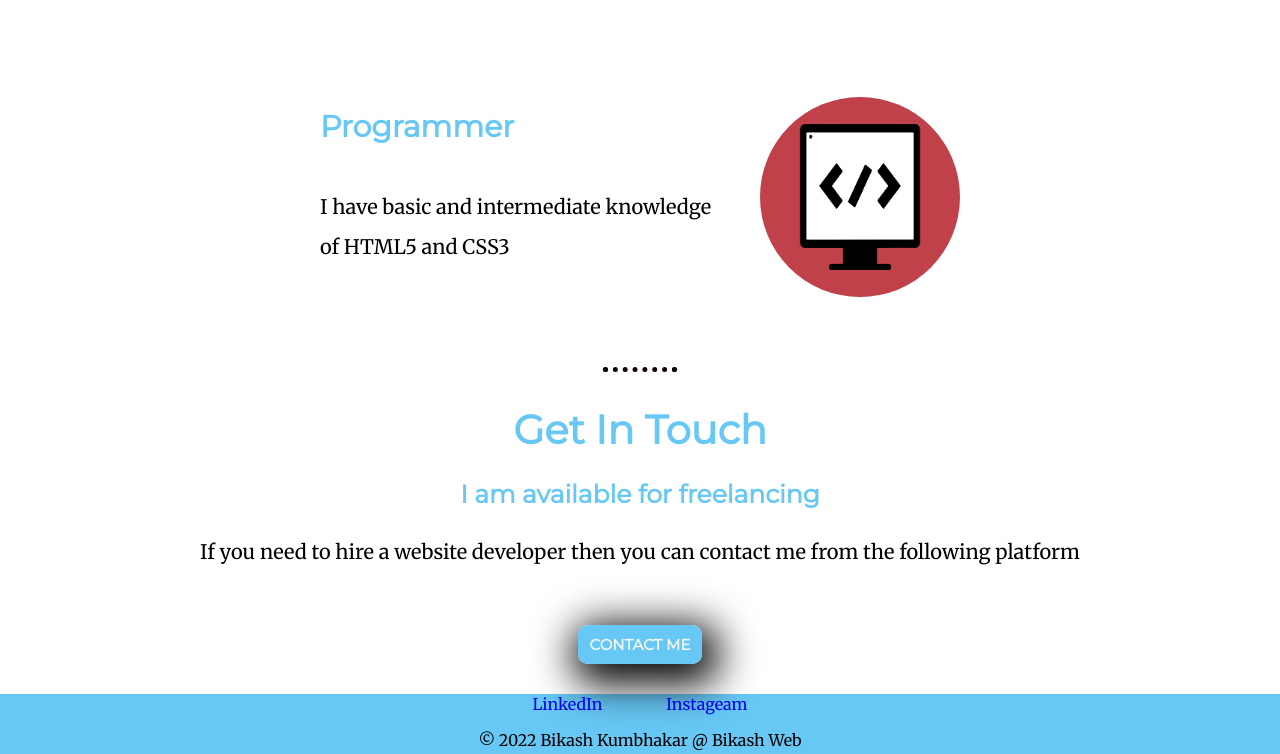
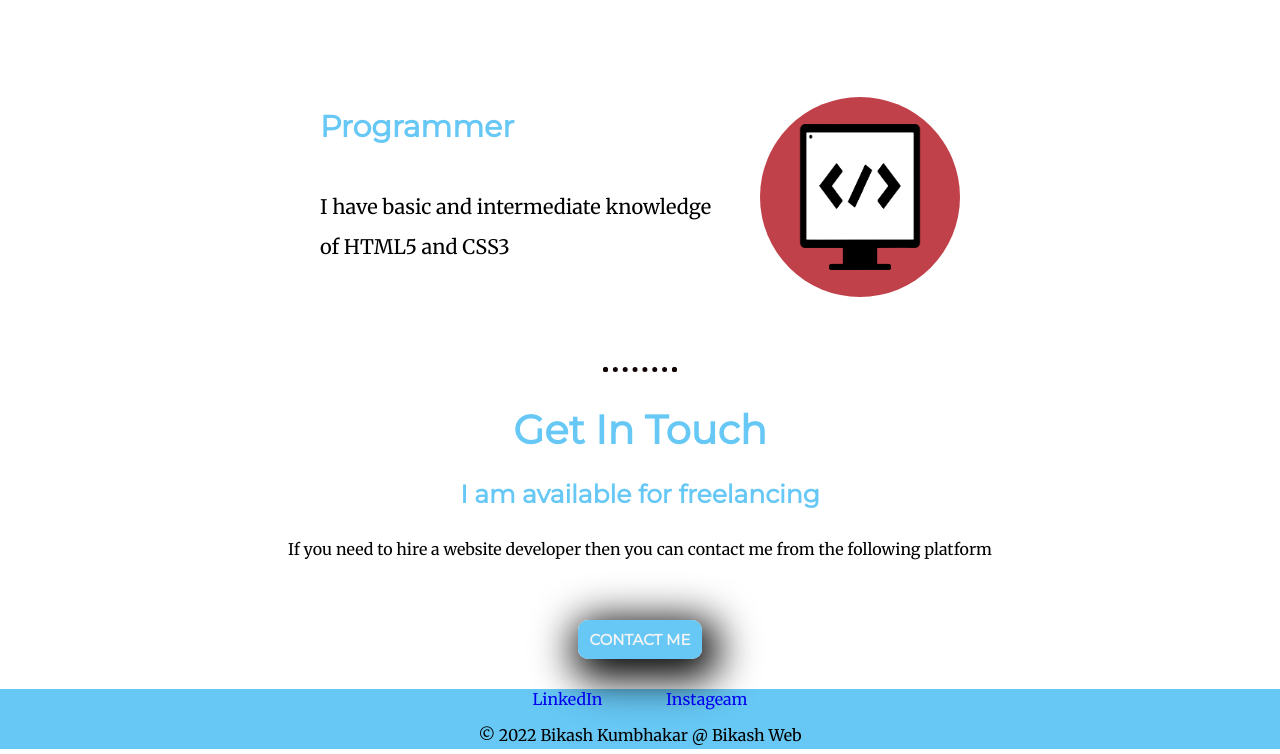
Before and after one commit to Bikashkumbhakar/portfolio, a plain HTML site: page index.html in a window 1280 px wide. Shown: the part 1630-2384 px from the top of the page. Drawn offline with Linux system fonts and the light colour scheme.

Commit message:
Update sty.css

```diff
--- a/CSS/sty.css
+++ b/CSS/sty.css
@@ -107,7 +107,7 @@ h3{
 
 }
 .con {
-    font-size: 125%;
+    font-size: 100%;
     margin-bottom: 70px;
     margin-top: 30px;
 }
```
